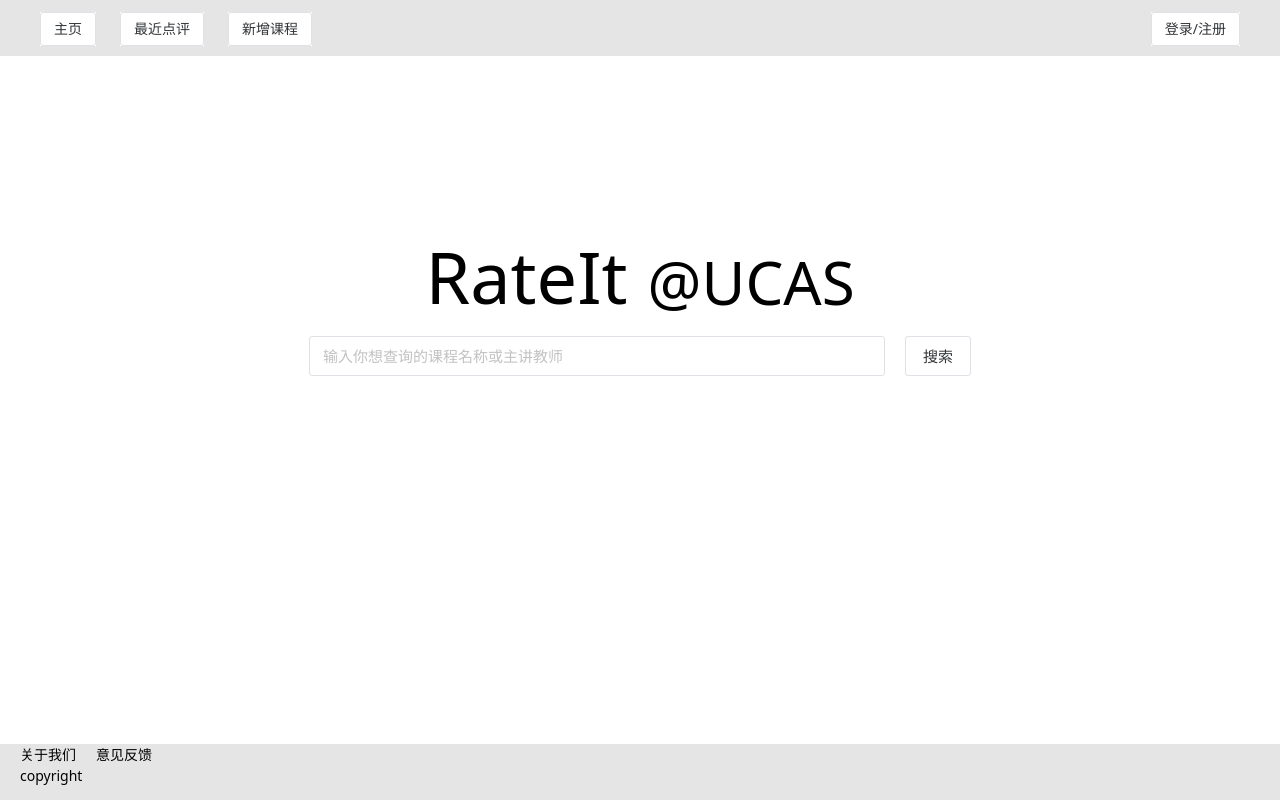
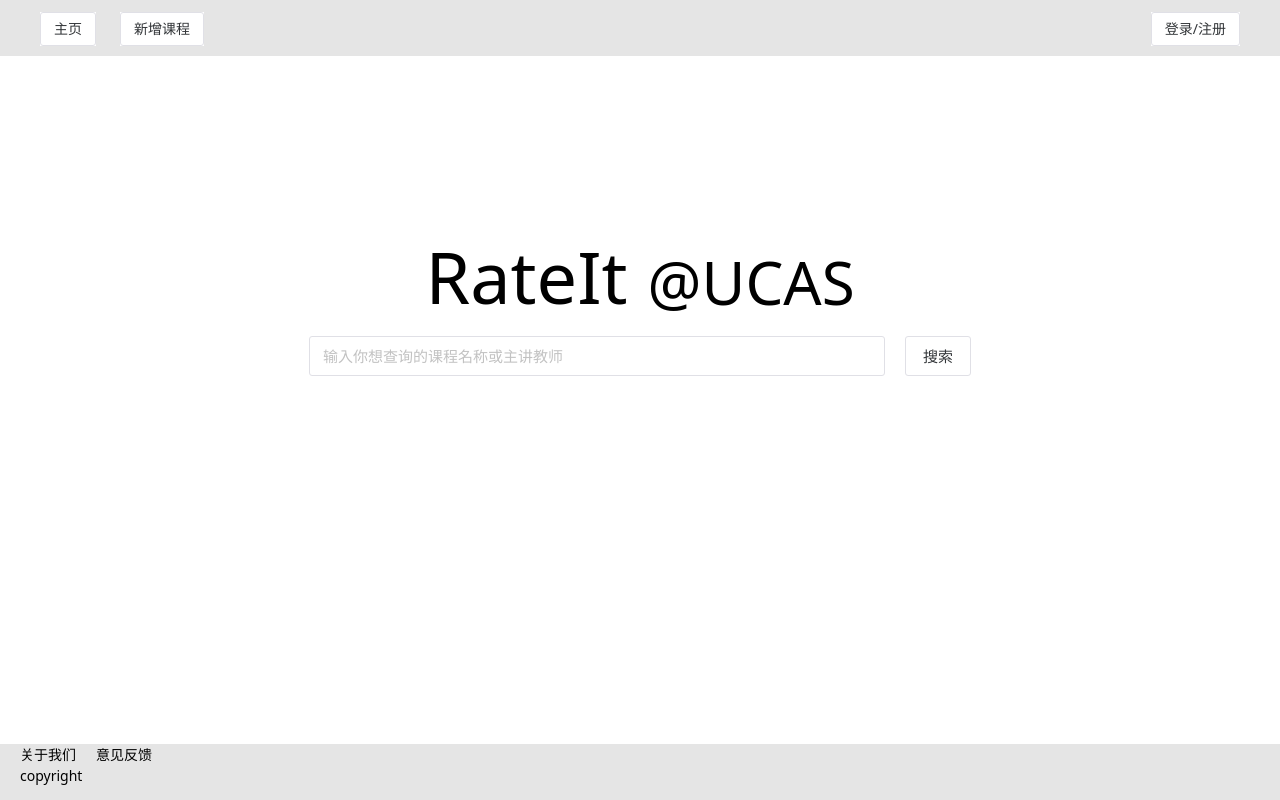
Before and after one commit to GKDRateIt/front-end, a Vue app: page / in a window 1280 px wide. Built offline with nearby package versions, Linux system fonts and the light colour scheme.

Commit message:
Hide recent review button;

```diff
--- a/src/components/PageHeader.vue
+++ b/src/components/PageHeader.vue
@@ -15,11 +15,11 @@
           <n-button>主页</n-button>
         </div>
       </router-link>
-      <router-link to="/recent-review">
+      <!-- <router-link to="/recent-review">
         <div class="bg-white h-fit w-fit text-center">
           <n-button>最近点评</n-button>
         </div>
-      </router-link>
+      </router-link> -->
       <router-link to="/new-course">
         <div class="bg-white h-fit w-fit text-center">
           <n-button>新增课程</n-button>
```
